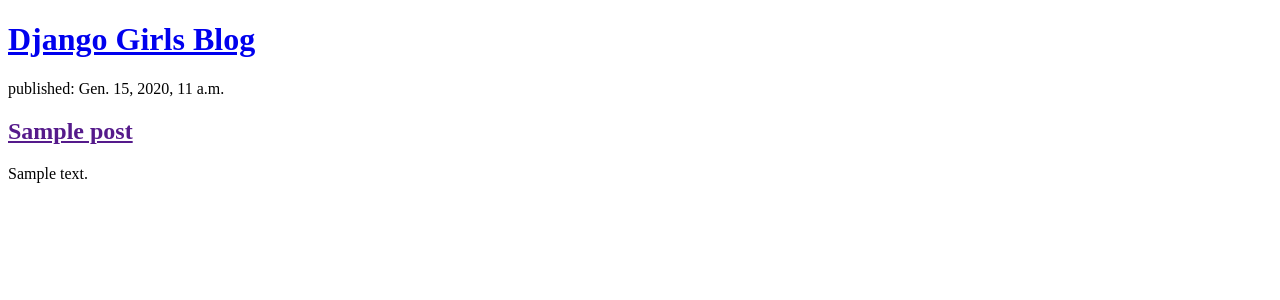
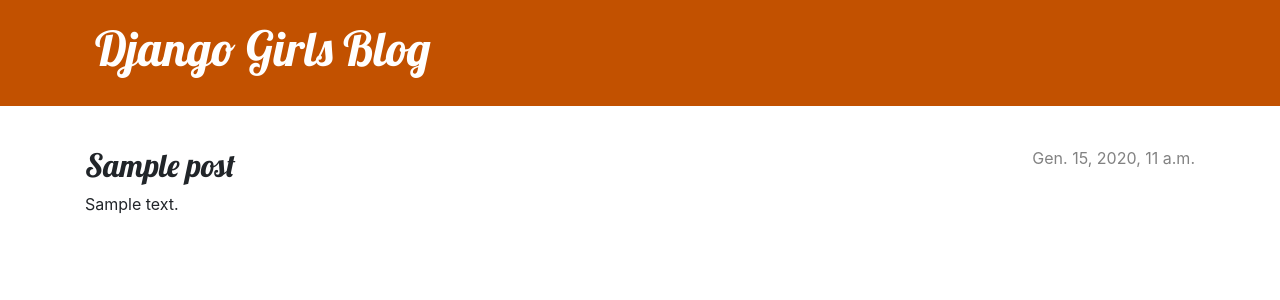
Before and after one commit to giorgiadilorenzo/my-first-blog, a Django app: page / in a window 1280 px wide. Shown: the top 300 px of the page. Run offline with Django 3.2, Linux system fonts and the light colour scheme; tables that the repository leaves empty hold one stand-in row (values such as "Sample post").

Commit message:
Added view and template for detailed blog post as well as CSS for the site.

```diff
--- /dev/null
+++ b/blog/static/css/blog.css
@@ -0,0 +1,70 @@
+.page-header {
+    background-color: #C25100;
+    margin-top: 0;
+    margin-bottom: 40px;
+    padding: 20px 20px 20px 40px;
+}
+
+.page-header h1,
+.page-header h1 a,
+.page-header h1 a:visited,
+.page-header h1 a:active {
+    color: #ffffff;
+    font-size: 36pt;
+    text-decoration: none;
+}
+
+h1,
+h2,
+h3,
+h4 {
+    font-family: 'Lobster', cursive;
+}
+
+.date {
+    color: #828282;
+}
+
+.save {
+    float: right;
+}
+
+.post-form textarea,
+.post-form input {
+    width: 100%;
+}
+
+.top-menu,
+.top-menu:hover,
+.top-menu:visited {
+    color: #ffffff;
+    float: right;
+    font-size: 26pt;
+    margin-right: 20px;
+}
+
+.post {
+    margin-bottom: 70px;
+}
+
+.post h2 a,
+.post h2 a:visited {
+    color: #000000;
+}
+
+.post > .date,
+.post > .actions {
+    float: right;
+}
+
+.btn-default,
+.btn-default:visited {
+    color: #C25100;
+    background: none;
+    border-color: #C25100;
+}
+
+.btn-default:hover {
+    color: #FFFFFF;
+    background-color: #C25100;
+}
--- /dev/null
+++ b/blog/templates/blog/base.html
@@ -0,0 +1,25 @@
+{% load static %}
+<!DOCTYPE html>
+<html>
+    <head>
+        <title>Django Girls blog</title>
+        <link rel="stylesheet" href="https://cdn.jsdelivr.net/npm/bootstrap@4.5.3/dist/css/bootstrap.min.css" integrity="sha384-TX8t27EcRE3e/ihU7zmQxVncDAy5uIKz4rEkgIXeMed4M0jlfIDPvg6uqKI2xXr2" crossorigin="anonymous">
+        <link href='//fonts.googleapis.com/css?family=Lobster&subset=latin,latin-ext' rel='stylesheet' type='text/css'>
+        <link rel="stylesheet" href="{% static 'css/blog.css' %}">
+    </head>
+    <body>
+        <header class="page-header">
+          <div class="container">
+              <h1><a href="/">Django Girls Blog</a></h1>
+          </div>
+        </header>
+        <main class="container">
+            <div class="row">
+                <div class="col">
+                    {% block content %}
+                    {% endblock %}
+                </div>
+            </div>
+        </main>
+    </body>
+</html>
--- a/blog/templates/blog/post_list.html
+++ b/blog/templates/blog/post_list.html
@@ -1,19 +1,15 @@
-<!DOCTYPE html>
-<html>
-    <head>
-        <title>Django Girls blog</title>
-    </head>
-    <body>
-        <header>
-            <h1><a href="/">Django Girls Blog</a></h1>
-        </header>
+{% extends 'blog/base.html' %}
 
-        {% for post in posts %}
-            <article>
-                <time>published: {{ post.published_date }}</time>
-                <h2><a href="">{{ post.title }}</a></h2>
-                <p>{{ post.text|linebreaksbr }}</p>
-            </article>
-        {% endfor %}
-    </body>
-</html>
+{% block content %}
+    {% for post in posts %}
+    <article class="post">
+        {% if post.published_date %}
+            <time class="date">
+                {{ post.published_date }}
+            </time>
+        {% endif %}
+        <h2>{{ post.title }}</h2>
+        <p>{{ post.text|linebreaksbr }}</p>
+    </article>
+    {% endfor %}
+{% endblock %}
--- a/blog/urls.py
+++ b/blog/urls.py
@@ -1,5 +1,7 @@
 from django.urls import path
 from . import views
+
 urlpatterns = [
     path('', views.post_list, name='post_list'),
+    path('post/<int:pk>/', views.post_detail, name='post_detail'),
 ]
--- a/blog/views.py
+++ b/blog/views.py
@@ -1,7 +1,11 @@
-from django.shortcuts import render
 from .models import Post
 from django.utils import timezone
+from django.shortcuts import render, get_object_or_404
 
 def post_list(request):
     posts = Post.objects.filter(published_date__lte=timezone.now()).order_by('published_date')
     return render(request, 'blog/post_list.html', {'posts': posts})
+
+def post_detail(request, pk):
+    post = get_object_or_404(Post, pk)
+    return render(request, 'blog/post_detail.html', {'post': post})
--- a/mysite/settings.py
+++ b/mysite/settings.py
@@ -38,7 +38,7 @@ INSTALLED_APPS = [
     'django.contrib.sessions',
     'django.contrib.messages',
     'django.contrib.staticfiles',
-    'blog.apps.BlogConfig'
+    'blog',
 ]
 
 MIDDLEWARE = [
--- a/mysite/urls.py
+++ b/mysite/urls.py
@@ -15,8 +15,12 @@ Including another URLconf
 """
 from django.contrib import admin
 from django.urls import path, include
+from django.conf import settings
+from django.conf.urls.static import static
+
 
 urlpatterns = [
     path('admin/', admin.site.urls),
     path('', include('blog.urls')),
 ]
+urlpatterns += static(settings.STATIC_URL, document_root=settings.STATIC_ROOT)
```
